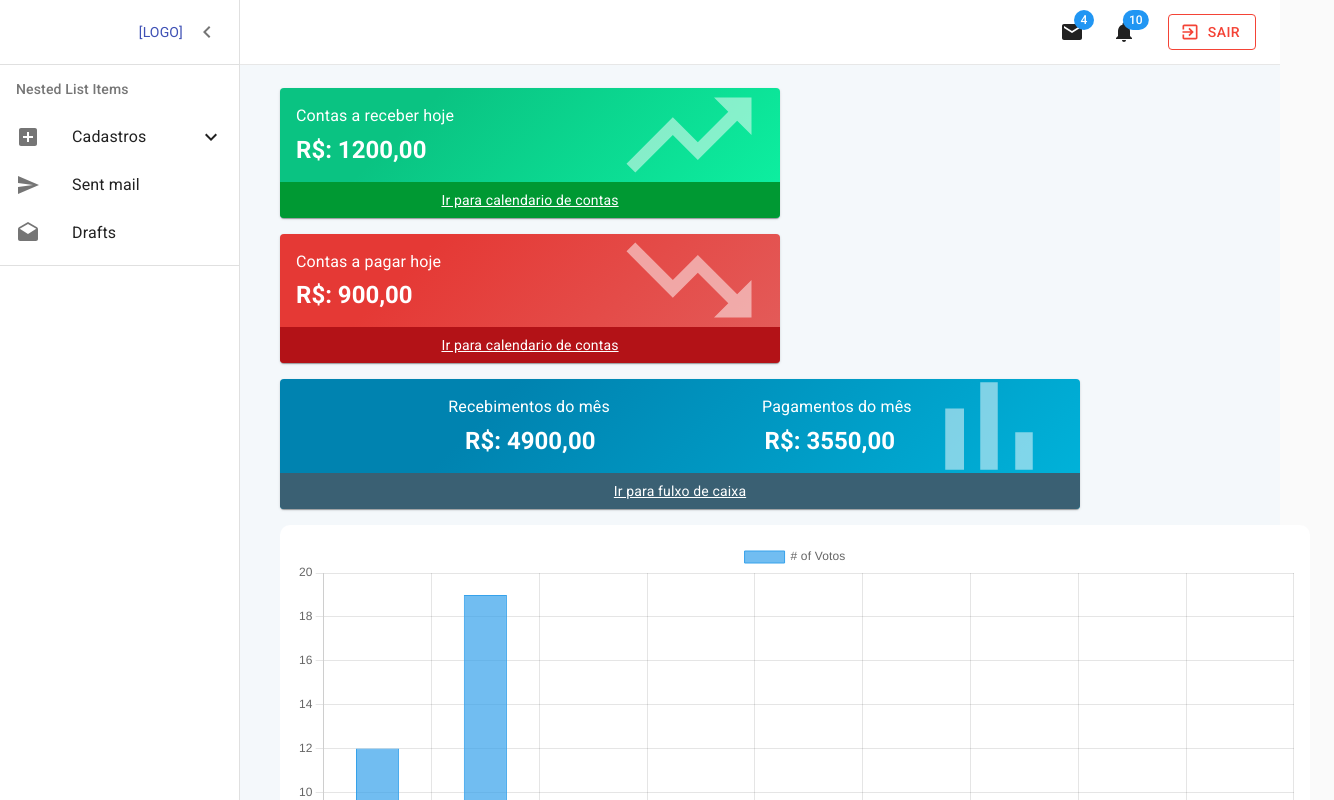
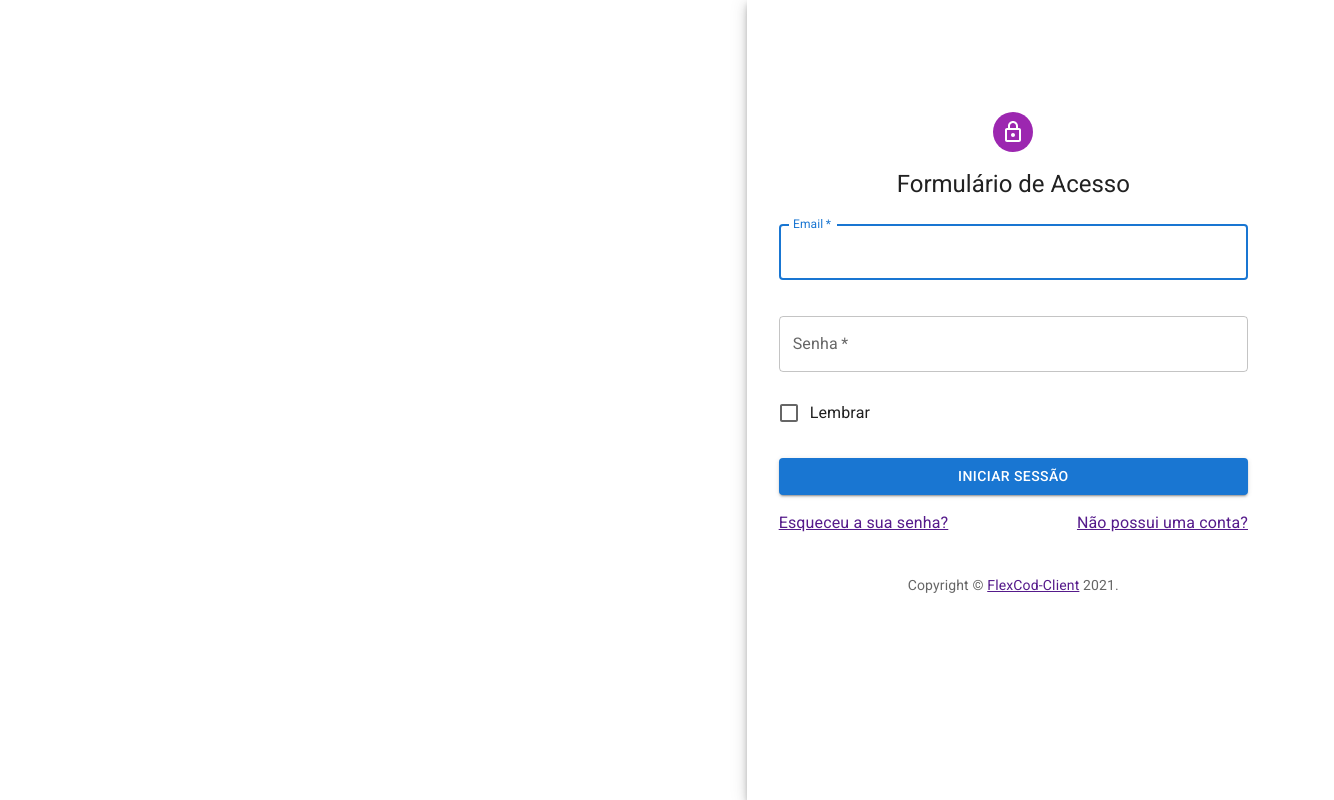
Before and after one commit to Mathss18/FlexCode-client, a React (Create React App) app: page / in a window 1280 px wide. Shown: the top 800 px of the page, 1334 px wide, since content can reach past the window. Built offline with nearby package versions, Linux system fonts and the light colour scheme.

Commit message:
Adding first configurations in login AuthPage component

```diff
--- a/package.json
+++ b/package.json
@@ -3,8 +3,12 @@
   "version": "0.1.0",
   "private": true,
   "dependencies": {
+    "@emotion/react": "^11.4.1",
+    "@emotion/styled": "^11.3.0",
     "@material-ui/core": "^4.12.1",
     "@material-ui/icons": "^4.11.2",
+    "@mui/icons-material": "^5.0.1",
+    "@mui/material": "^5.0.1",
     "@testing-library/jest-dom": "^5.14.1",
     "@testing-library/react": "^11.2.7",
     "@testing-library/user-event": "^12.8.3",
--- /dev/null
+++ b/src/pages/AuthPage.js
@@ -0,0 +1,154 @@
+import * as React from "react";
+import {
+	Avatar,
+	Button,
+	CssBaseline,
+	TextField,
+	FormControlLabel,
+	Checkbox,
+	Paper,
+	Box,
+	Grid,
+	Typography,
+	createTheme,
+	ThemeProvider,
+} from "@mui/material";
+import LockOutlinedIcon from "@mui/icons-material/LockOutlined";
+import { Link } from "react-router-dom";
+
+function Copyright(props) {
+	return (
+		<Typography
+			variant="body2"
+			color="text.secondary"
+			align="center"
+			{...props}
+		>
+			{"Copyright © "}
+			<Link
+				color="inherit"
+				href="https://images.unsplash.com/photo-1630933047088-597438e2fc9f?crop=entropy&cs=tinysrgb&fit=max&fm=jpg&ixid=MnwxfDB8MXxyYW5kb218MHx8fHx8fHx8MTYzMjQzNDk3OQ&ixlib=rb-1.2.1&q=80&w=1080"
+			>
+				FlexCod-Client
+			</Link>{" "}
+			{new Date().getFullYear()}
+			{"."}
+		</Typography>
+	);
+}
+
+const theme = createTheme();
+
+const AuthPage = () => {
+	const handleSubmit = (event) => {
+		event.preventDefault();
+		const data = new FormData(event.currentTarget);
+		// eslint-disable-next-line no-console
+		console.log({
+			email: data.get("email"),
+			password: data.get("password"),
+		});
+	};
+
+	return (
+		<ThemeProvider theme={theme}>
+			<Grid container component="main" sx={{ height: "100vh" }}>
+				<CssBaseline />
+				<Grid
+					item
+					xs={false}
+					sm={4}
+					md={7}
+					sx={{
+						backgroundImage:
+							"https://images.unsplash.com/photo-1630683744364-0b49bd336033?crop=entropy&cs=tinysrgb&fit=max&fm=jpg&ixid=MnwxfDB8MXxyYW5kb218MHx8fHx8fHx8MTYzMjQzNTA0NQ&ixlib=rb-1.2.1&q=80&w=1080",
+						backgroundRepeat: "no-repeat",
+						backgroundColor: (t) =>
+							t.palette.mode === "light"
+								? t.palette.grey[50]
+								: t.palette.grey[900],
+						backgroundSize: "cover",
+						backgroundPosition: "center",
+					}}
+				/>
+				<Grid item xs={12} sm={8} md={5} component={Paper} elevation={6} square>
+					<Box
+						sx={{
+							my: 8,
+							mx: 4,
+							pt: 4,
+							display: "flex",
+							flexDirection: "column",
+							alignItems: "center",
+						}}
+					>
+						<Avatar sx={{ m: 2, bgcolor: "secondary.main" }}>
+							<LockOutlinedIcon />
+						</Avatar>
+						<Typography component="h1" variant="h5">
+							Formulário de Acesso
+						</Typography>
+						<Box
+							component="form"
+							noValidate
+							onSubmit={handleSubmit}
+							sx={{ mt: 1 }}
+						>
+							<TextField
+								margin="normal"
+								required
+								fullWidth
+								id="email"
+								label="Email"
+								name="email"
+								autoComplete="email"
+								autoFocus
+								style={{ marginBottom: "20px" }}
+							/>
+							<TextField
+								margin="normal"
+								required
+								fullWidth
+								name="password"
+								label="Senha"
+								type="password"
+								id="password"
+								autoComplete="current-password"
+								style={{ marginBottom: "20px" }}
+							/>
+							<FormControlLabel
+								control={<Checkbox value="remember" color="primary" />}
+								label="Lembrar"
+							/>
+							<Link to="/Home">
+								<Button
+									type="submit"
+									fullWidth
+									variant="contained"
+									sx={{ mt: 3, mb: 2 }}
+								>
+									Iniciar Sessão
+								</Button>
+							</Link>
+							<Grid container>
+								<Grid item xs>
+									<Link href="#" variant="body2">
+										Esqueceu a sua senha?
+									</Link>
+								</Grid>
+								<Grid item>
+									<Link href="#" variant="body2">
+										{"Não possui uma conta?"}
+									</Link>
+								</Grid>
+							</Grid>
+							<Copyright sx={{ mt: 5 }} />
+						</Box>
+					</Box>
+				</Grid>
+			</Grid>
+		</ThemeProvider>
+	);
+};
+
+export default AuthPage;
--- a/src/routes.js
+++ b/src/routes.js
@@ -1,58 +1,117 @@
-import React from 'react';
+import React from "react";
 
-import { BrowserRouter, Switch, Route } from 'react-router-dom';
-import Home from '../src/pages/Home';
-import ListarClientePage from './pages/cliente/ListarClientePage';
-import CadastrarClientePage from './pages/cliente/CadastrarClientePage';
-import EditarClientePage from './pages/cliente/EditarClientePage';
-import MostrarClientePage from './pages/cliente/MostrarClientePage';
+import { BrowserRouter, Switch, Route } from "react-router-dom";
+import Home from "../src/pages/Home";
+import AuthPage from "../src/pages/AuthPage";
+import ListarClientePage from "./pages/cliente/ListarClientePage";
+import CadastrarClientePage from "./pages/cliente/CadastrarClientePage";
+import EditarClientePage from "./pages/cliente/EditarClientePage";
+import MostrarClientePage from "./pages/cliente/MostrarClientePage";
 
-import ListarTransportadoraPage from './pages/transportadora/ListarTransportadoraPage';
-import CadastrarTransportadoraPage from './pages/transportadora/CadastrarTransportadoraPage';
-import MostrarTransportadoraPage from './pages/transportadora/MostrarTransportadoraPage';
-import EditarTransportadoraPage from './pages/transportadora/EditarTransportadoraPage';
+import ListarTransportadoraPage from "./pages/transportadora/ListarTransportadoraPage";
+import CadastrarTransportadoraPage from "./pages/transportadora/CadastrarTransportadoraPage";
+import MostrarTransportadoraPage from "./pages/transportadora/MostrarTransportadoraPage";
+import EditarTransportadoraPage from "./pages/transportadora/EditarTransportadoraPage";
 
-import ListarFornecedorPage from './pages/fornecedor/ListarFornecedorPage';
-import CadastrarFornecedorPage from './pages/fornecedor/CadastrarFornecedorPage';
-import MostrarFornecedorPage from './pages/fornecedor/MostrarFornecedorPage';
-import EditarFornecedorPage from './pages/fornecedor/EditarFornecedorPage';
+import ListarFornecedorPage from "./pages/fornecedor/ListarFornecedorPage";
+import CadastrarFornecedorPage from "./pages/fornecedor/CadastrarFornecedorPage";
+import MostrarFornecedorPage from "./pages/fornecedor/MostrarFornecedorPage";
+import EditarFornecedorPage from "./pages/fornecedor/EditarFornecedorPage";
 
-import ListarFuncionarioPage from './pages/funcionario/ListarFuncionarioPage';
-import CadastrarFuncionarioPage from './pages/funcionario/CadastrarFuncionarioPage';
-import MostrarFuncionarioPage from './pages/funcionario/MostrarFuncionarioPage';
-import EditarFuncionarioPage from './pages/funcionario/EditarFuncionarioPage';
+import ListarFuncionarioPage from "./pages/funcionario/ListarFuncionarioPage";
+import CadastrarFuncionarioPage from "./pages/funcionario/CadastrarFuncionarioPage";
+import MostrarFuncionarioPage from "./pages/funcionario/MostrarFuncionarioPage";
+import EditarFuncionarioPage from "./pages/funcionario/EditarFuncionarioPage";
 
 export default function Routes() {
-
 	return (
 		<BrowserRouter>
 			<Switch>
-                <Route path="/" exact component={Home}></Route>
-
+				<Route path="/" exact component={AuthPage}></Route>
+				<Route path="/Home" exact component={Home}></Route>
 
 				<Route path="/clientes" exact component={ListarClientePage}></Route>
-                <Route path="/cliente/novo" exact component={CadastrarClientePage}></Route>
-                <Route path="/cliente/mostrar/:id" exact component={MostrarClientePage}></Route>
-                <Route path="/cliente/editar/:id" exact component={EditarClientePage}></Route>
+				<Route
+					path="/cliente/novo"
+					exact
+					component={CadastrarClientePage}
+				></Route>
+				<Route
+					path="/cliente/mostrar/:id"
+					exact
+					component={MostrarClientePage}
+				></Route>
+				<Route
+					path="/cliente/editar/:id"
+					exact
+					component={EditarClientePage}
+				></Route>
 
-                <Route path="/transportadoras" exact component={ListarTransportadoraPage}></Route>
-                <Route path="/transportadora/novo" exact component={CadastrarTransportadoraPage}></Route>
-                <Route path="/transportadora/mostrar/:id" exact  component={MostrarTransportadoraPage}></Route>
-                <Route path="/transportadora/editar/:id" exact component={EditarTransportadoraPage}></Route>
+				<Route
+					path="/transportadoras"
+					exact
+					component={ListarTransportadoraPage}
+				></Route>
+				<Route
+					path="/transportadora/novo"
+					exact
+					component={CadastrarTransportadoraPage}
+				></Route>
+				<Route
+					path="/transportadora/mostrar/:id"
+					exact
+					component={MostrarTransportadoraPage}
+				></Route>
+				<Route
+					path="/transportadora/editar/:id"
+					exact
+					component={EditarTransportadoraPage}
+				></Route>
 
-                <Route path="/fornecedores" exact component={ListarFornecedorPage}></Route>
-                <Route path="/fornecedor/novo" exact component={CadastrarFornecedorPage}></Route>
-                <Route path="/fornecedor/mostrar/:id" exact  component={MostrarFornecedorPage}></Route>
-                <Route path="/fornecedor/editar/:id" exact component={EditarFornecedorPage}></Route>
+				<Route
+					path="/fornecedores"
+					exact
+					component={ListarFornecedorPage}
+				></Route>
+				<Route
+					path="/fornecedor/novo"
+					exact
+					component={CadastrarFornecedorPage}
+				></Route>
+				<Route
+					path="/fornecedor/mostrar/:id"
+					exact
+					component={MostrarFornecedorPage}
+				></Route>
+				<Route
+					path="/fornecedor/editar/:id"
+					exact
+					component={EditarFornecedorPage}
+				></Route>
 
-                <Route path="/funcionarios" exact component={ListarFuncionarioPage}></Route>
-                <Route path="/funcionario/novo" exact component={CadastrarFuncionarioPage}></Route>
-                <Route path="/funcionario/mostrar/:id" exact  component={MostrarFuncionarioPage}></Route>
-                <Route path="/funcionario/editar/:id" exact component={EditarFuncionarioPage}></Route>
+				<Route
+					path="/funcionarios"
+					exact
+					component={ListarFuncionarioPage}
+				></Route>
+				<Route
+					path="/funcionario/novo"
+					exact
+					component={CadastrarFuncionarioPage}
+				></Route>
+				<Route
+					path="/funcionario/mostrar/:id"
+					exact
+					component={MostrarFuncionarioPage}
+				></Route>
+				<Route
+					path="/funcionario/editar/:id"
+					exact
+					component={EditarFuncionarioPage}
+				></Route>
 
 				<Route path="*" component={() => <h1>Page not found</h1>} />
-
 			</Switch>
 		</BrowserRouter>
-    )
+	);
 }
```
Also changed, not shown: 1 other file (tests, documents, lock files or other folders). Lines whose indentation alone changed are shown as unchanged.
